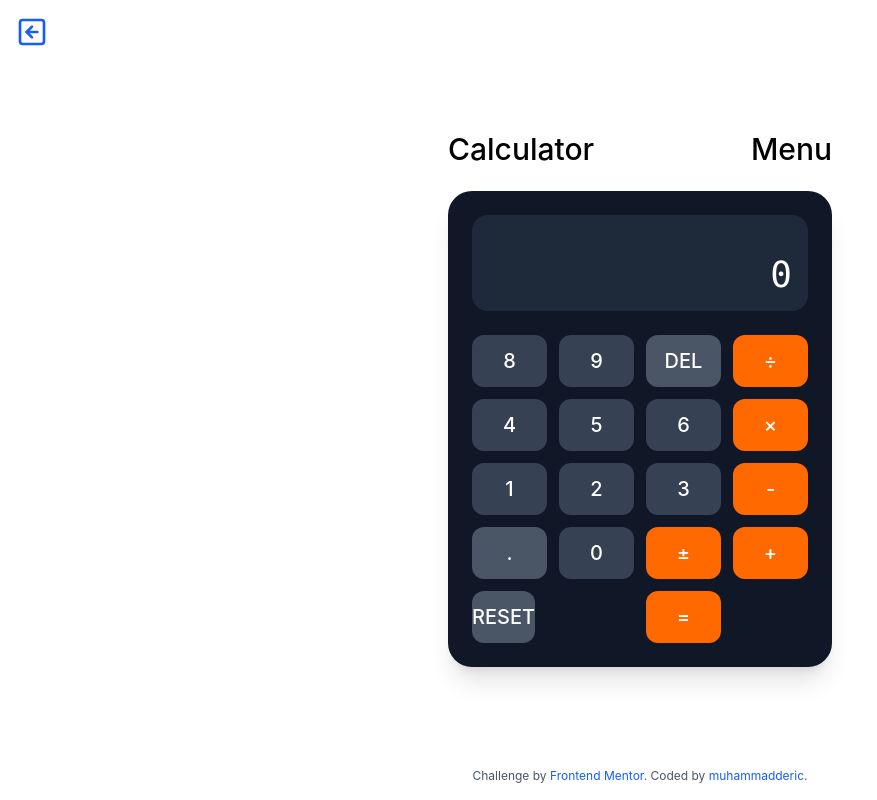
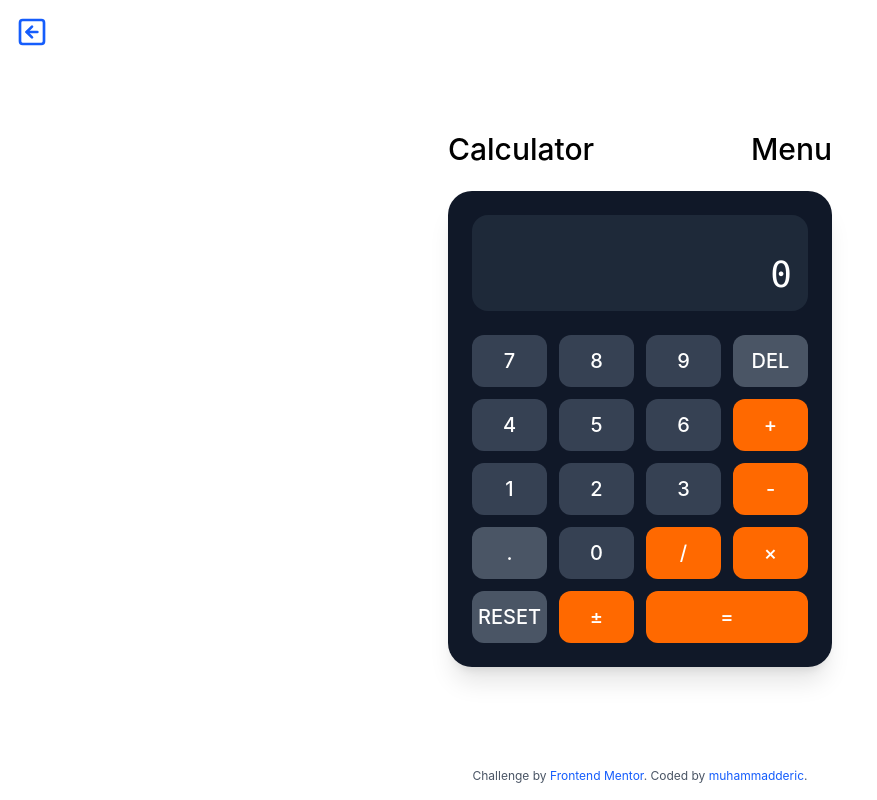
Before and after one commit to muhammadderic/deric-frontendmentor, a React (Vite) app: page /inter/calc in a window 1280 px wide. Shown: the whole page, without its empty margins (0-877 px from the left). Built offline with nearby package versions, Linux system fonts and the light colour scheme.

Commit message:
refactor: remove text and display calculator button variants

```diff
--- a/src/challenges/intermediate/calculator/components/CalculatorBtn.tsx
+++ b/src/challenges/intermediate/calculator/components/CalculatorBtn.tsx
@@ -3,7 +3,7 @@ import type { ReactNode } from "react";
 interface CalculatorButtonProps {
   children: ReactNode;
   onClick: () => void;
-  variant: 'number' | 'operator' | 'function' | 'display' | 'text';
+  variant: 'number' | 'operator' | 'function';
   span?: boolean;
 }
 
@@ -12,22 +12,18 @@ export function CalculatorBtn({
   onClick,
   variant,
 }: CalculatorButtonProps) {
-  const baseStyles = 'rounded-xl py-3 text-xl font-medium transition-all active:scale-95 cursor-pointer';
+  const baseStyles = 'w-full rounded-xl py-3 text-xl font-medium transition-all active:scale-95 cursor-pointer';
 
   const variantStyles = {
     number: 'bg-gray-700 hover:bg-gray-600 text-white',
     operator: 'bg-orange-500 hover:bg-orange-600 text-white',
     function: 'bg-gray-600 hover:bg-gray-500 text-white',
-    display: 'bg-gray-800 text-gray-300 cursor-default',
-    text: 'bg-transparent text-gray-400 cursor-default',
   };
 
   return (
     <button
       onClick={onClick}
-      className={`${baseStyles} ${variantStyles[variant]} ${variant === 'display' ? 'text-right px-4' : 'text-center'
-        }`}
-      disabled={variant === 'display' || variant === 'text'}
+      className={`${baseStyles} ${variantStyles[variant]}`}
     >
       {children}
     </button>
--- a/src/challenges/intermediate/calculator/pages/Calculator.tsx
+++ b/src/challenges/intermediate/calculator/pages/Calculator.tsx
@@ -34,7 +34,10 @@ export function Calculator() {
 
         {/* Buttons Grid */}
         <div className="grid grid-cols-4 gap-3">
-          {/* Second row */}
+          {/* First row */}
+          <CalculatorBtn variant="number" onClick={() => handleNumber('8')}>
+            <p>7</p>
+          </CalculatorBtn>
           <CalculatorBtn variant="number" onClick={() => handleNumber('8')}>
             <p>8</p>
           </CalculatorBtn>
@@ -44,11 +47,8 @@ export function Calculator() {
           <CalculatorBtn variant="function" onClick={handleDelete}>
             <p>DEL</p>
           </CalculatorBtn>
-          <CalculatorBtn variant="operator" onClick={() => handleOperator('/')}>
-            <p>÷</p>
-          </CalculatorBtn>
 
-          {/* Third row */}
+          {/* Second row */}
           <CalculatorBtn variant="number" onClick={() => handleNumber('4')}>
             <p>4</p>
           </CalculatorBtn>
@@ -58,11 +58,11 @@ export function Calculator() {
           <CalculatorBtn variant="number" onClick={() => handleNumber('6')}>
             <p>6</p>
           </CalculatorBtn>
-          <CalculatorBtn variant="operator" onClick={() => handleOperator('*')}>
-            <p>×</p>
+          <CalculatorBtn variant="operator" onClick={() => handleOperator('+')}>
+            <p>+</p>
           </CalculatorBtn>
 
-          {/* Fourth row */}
+          {/* Third row */}
           <CalculatorBtn variant="number" onClick={() => handleNumber('1')}>
             <p>1</p>
           </CalculatorBtn>
@@ -76,29 +76,32 @@ export function Calculator() {
             <p>-</p>
           </CalculatorBtn>
 
-          {/* Fifth row */}
+          {/* Fourth row */}
           <CalculatorBtn variant="function" onClick={handleDecimal}>
             <p>.</p>
           </CalculatorBtn>
           <CalculatorBtn variant="number" onClick={() => handleNumber('0')}>
             <p>0</p>
           </CalculatorBtn>
+          <CalculatorBtn variant="operator" onClick={() => handleOperator('/')}>
+            <p>/</p>
+          </CalculatorBtn>
+          <CalculatorBtn variant="operator" onClick={() => handleOperator('*')}>
+            <p>×</p>
+          </CalculatorBtn>
+
+          {/* Fifth row */}
+          <CalculatorBtn variant="function" onClick={handleClear}>
+            <p>RESET</p>
+          </CalculatorBtn>
           <CalculatorBtn variant="operator" onClick={handleNegate}>
             <p>±</p>
           </CalculatorBtn>
-          <CalculatorBtn variant="operator" onClick={() => handleOperator('+')}>
-            <p>+</p>
-          </CalculatorBtn>
-
-          {/* Sixth row */}
           <div className="col-span-2">
-            <CalculatorBtn variant="function" onClick={handleClear}>
-              <p>RESET</p>
+            <CalculatorBtn variant="operator" onClick={handleCalculate}>
+              <p>=</p>
             </CalculatorBtn>
           </div>
-          <CalculatorBtn variant="operator" onClick={handleCalculate}>
-            <p>=</p>
-          </CalculatorBtn>
         </div>
       </div>
     </div>
```
